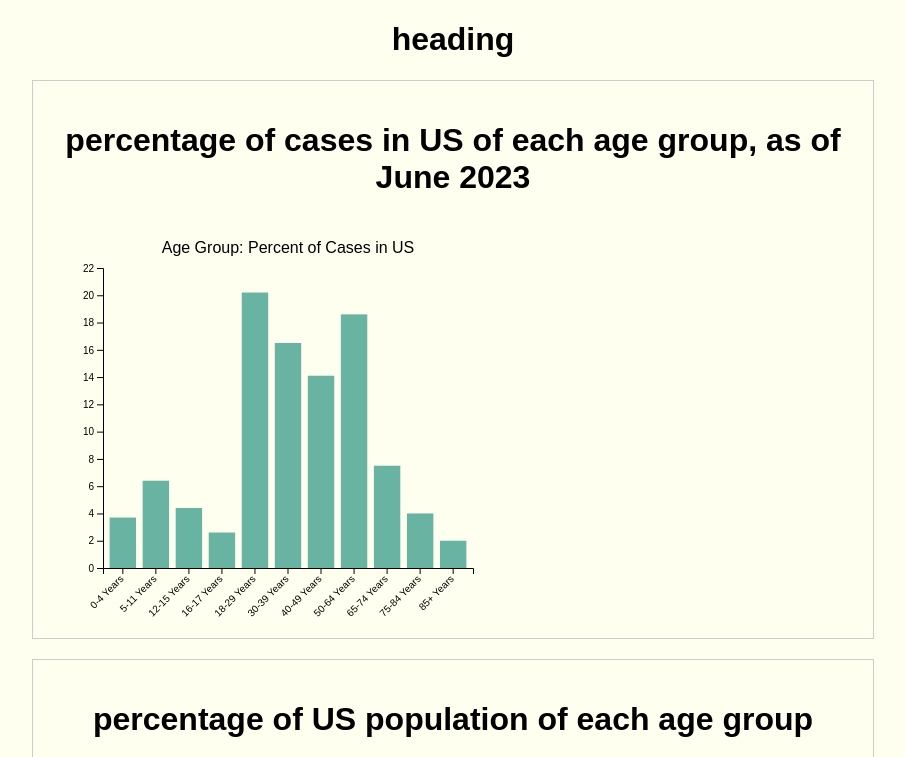
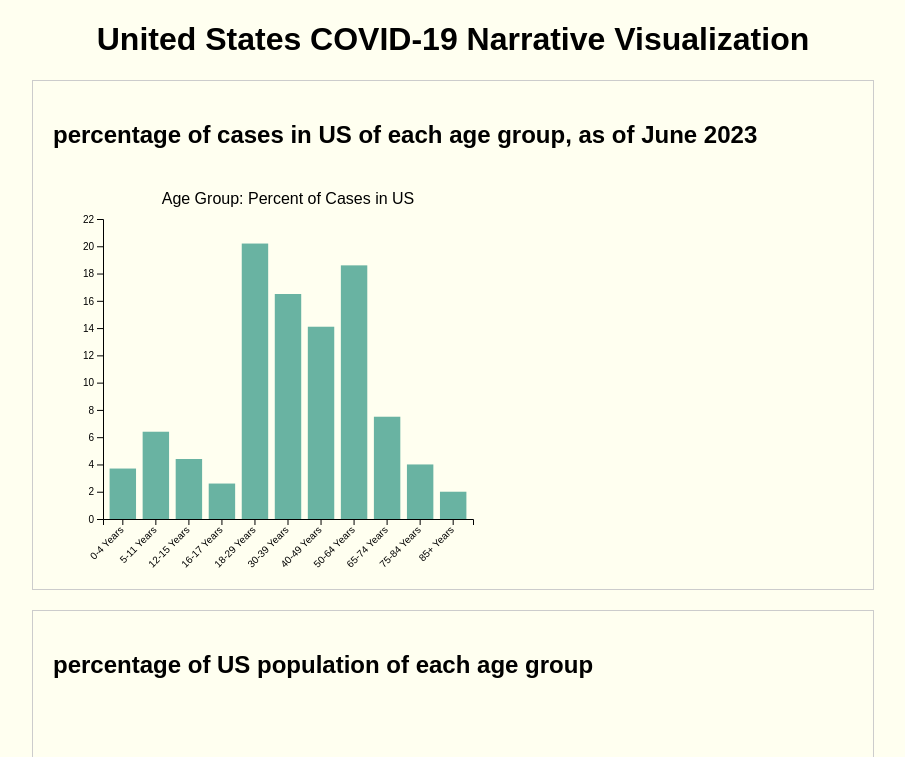
Before and after one commit to DitongMo/CS416-final-project, a plain HTML site: page index.html in a window 1280 px wide. Shown: the top 757 px of the page, without its empty margins (187-1092 px from the left). Drawn offline with nearby package versions, Linux system fonts and the light colour scheme.

Commit message:
Update index.html

```diff
--- a/index.html
+++ b/index.html
@@ -7,31 +7,34 @@
   <link rel="stylesheet" href="style.css">
 </head>
 <body>
-  <h1> heading</h1>
+  <h1> United States COVID-19 Narrative Visualization</h1>
 
     <div class="container">
-    <h1>percentage of cases in US of each age group, as of June 2023 </h1>
+    <h2>percentage of cases in US of each age group, as of June 2023 </h2>
     <div id="chart3"></div>
   </div>
 
     <div class="container">
-  <h1>percentage of US population of each age group</h1>
+  <h2>percentage of US population of each age group</h2>
   <div id="chart4"></div>
   </div>
 
   <p> annotaions <br> annotaion next line </p>
 
     <div class="container">
-    <h1>COVID Vaccine Administration Visualization</h1>
+    <h2>COVID Vaccine Administration Visualization</h2>
     <div id="chart1"></div>
   </div>
 
 
   <div class="container">
+        <h2>COVID Vaccine Administration percentage by different completion status</h2>
+
+      <div id="chart2"></div>
     <button id="administered-button">Dose 1 completed population percentage </button>
     <button id="series-complete-button">Series completed polulation percentage</button>
     <button id="booster-button">bivalent booster completed population percentage</button>
-    <div id="chart2"></div>
+
   </div>
 
 
```
